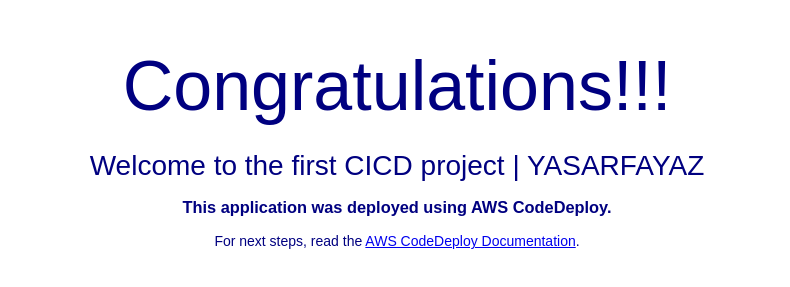
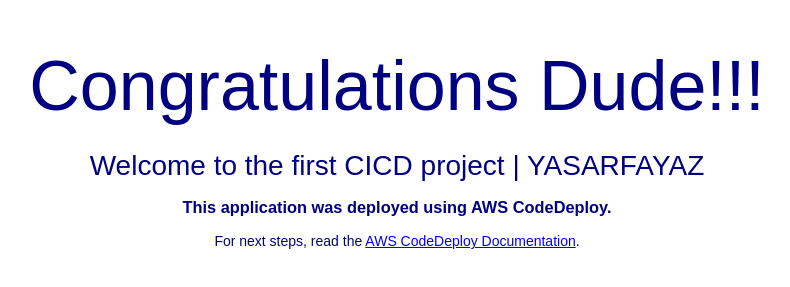
Before and after one commit to yasarfayaz/aws-cicd-pipline-codedeploy, a plain HTML site: page index.html in a window 1280 px wide. Shown: the part 201-488 px from the top of the page, without its empty margins (243-1033 px from the left). Drawn offline with Linux system fonts and the light colour scheme.

Commit message:
Update index.html

```diff
--- a/index.html
+++ b/index.html
@@ -27,7 +27,7 @@
 <body>
   <div align="center">
     <img src="https://e7.pngegg.com/pngimages/380/764/png-clipart-paper-box-computer-icons-symbol-random-icons-miscellaneous-angle.png" style="max-width: 20%;">
-    <h1>Congratulations!!! </h1>
+    <h1>Congratulations Dude!!! </h1>
       <h2>Welcome to the first CICD project | YASARFAYAZ</h2>
     <h3>This application was deployed using AWS CodeDeploy.</h3>
     <p>For next steps, read the <a href="http://aws.amazon.com/documentation/codedeploy">AWS CodeDeploy Documentation</a>.</p>
```
